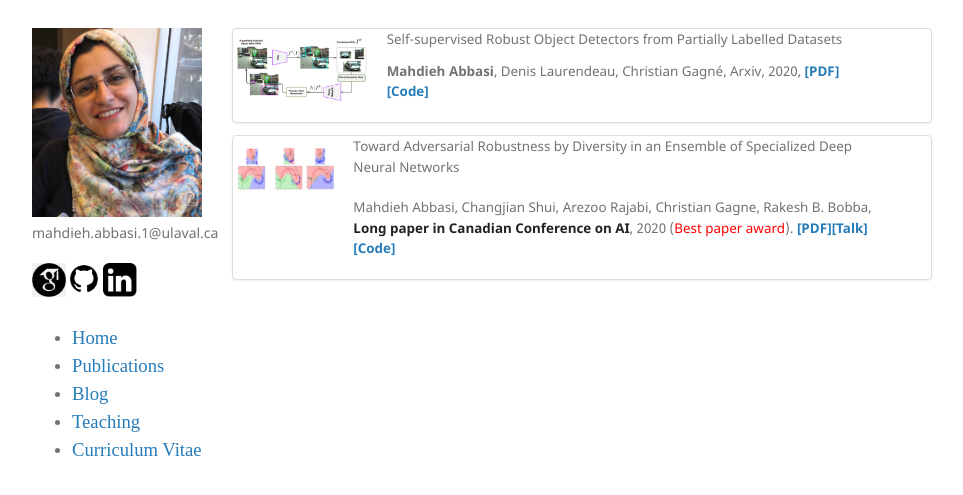
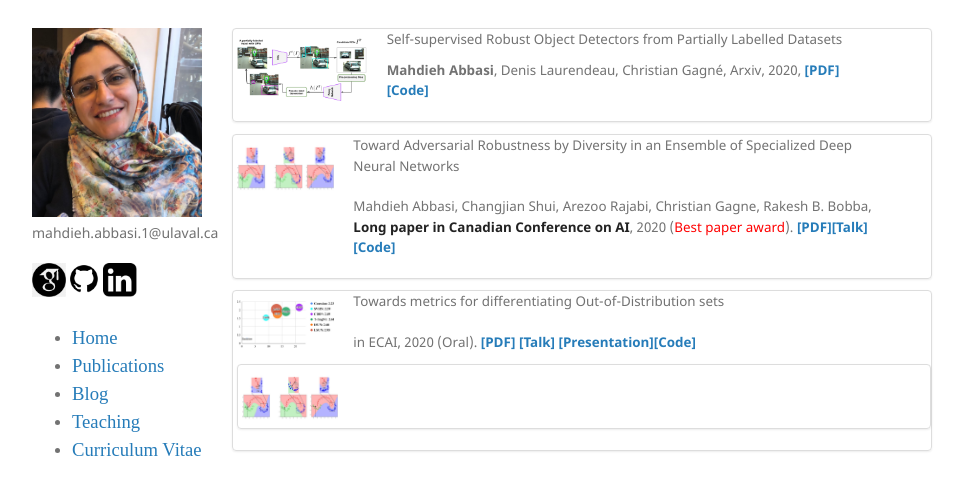
Before and after one commit to mahdaneh/mahdaneh.github.io, a Jekyll site: the page built from publications_test.html, in a window 1280 px wide. Shown: the top 495 px of the page, without its empty margins (158-1121 px from the left). Built offline with Jekyll 4.4.1, drawn with Linux system fonts in a browser that asks for light colours.

Commit message:
neat pulication

```diff
--- a/publications_test.html
+++ b/publications_test.html
@@ -14,7 +14,7 @@ layout: default
 <div class="pull-left text-left" style="padding:0% 0% 0% 0.1%; width:71%;">
 
             <p style="font-size:13.4px; line-height:155%">Self-supervised Robust Object Detectors from Partially Labelled Datasets</p>
- <p style="margin:-9.0px 0px 0px 0px;"></p>
+ <p style="margin:-10px 0px 0px 0px;"></p>
             <p style="font-size:13.4px"><b>Mahdieh Abbasi</b>, Denis Laurendeau, Christian Gagné, Arxiv, 2020, <b><a href="https://arxiv.org/abs/2005.11549">[PDF]</a><a href="">[Code]</a></b></p>
 </div>
 </div>
@@ -22,8 +22,6 @@ layout: default
     </ul>
 
 <p style="margin:-8.5px 0px 0px 0px;"></p>
-
-
 
 
 <ul class="list-group">
@@ -40,6 +38,52 @@ layout: default
       </li>
     </ul>
 
+
+
+
+<p style="margin:-9px 0px 0px 0px;"></p>
+
+<ul class="list-group">
+<li class="list-group-item" style="padding:0 0 0.2% 0.6%;">
+<div class="media">
+
+<div class="pull-left text-center" style="padding:9px 1.3% 0 0; width:15.2%;" href=""><img width="100%" src="/images/ECAI.jpg"></div>
+
+<div class="pull-left text-left" style="padding:0% 0% 0% 0.1%; width:75%;">
+
+<p style="font-size:13.4px; line-height:155%">Towards metrics for differentiating Out-of-Distribution sets</p>
+
+<p style="font-size:13.4px; line-height:155%">in ECAI, 2020 (Oral). <b><a href="https://arxiv.org/abs/1910.08650">[PDF]</a> <a href="">[Talk]</a>
+  <a href="/Posters/2020_08_ECAI_Presentation.pdf">[Presentation]</a><a href="https://github.com/mahdaneh/OOD_set_Metrics">[Code]</a></b></p>
+
+</div>
+</div>
+
+
+
+
+<p style="margin:-9px 0px 0px 0px;"></p>
+
+<ul class="list-group">
+<li class="list-group-item" style="padding:0 0 0.2% 0.6%;">
+<div class="media">
+
+<div class="pull-left text-center" style="padding:9px 1.3% 0 0; width:15.2%;" href=""><img width="100%" src="/images/Ensemble.jpg"></div>
+
+<div class="pull-left text-left" style="padding:0% 0% 0% 0.1%; width:75%;">
+
+<p style="font-size:13.4px; line-height:155%"></p>
+
+<p style="font-size:13.4px; line-height:155%"></p>
+
+</div>
+</div>
+
+</div>
+</ul>
+</li>
+
+
 </div>
 
 </body>
```
